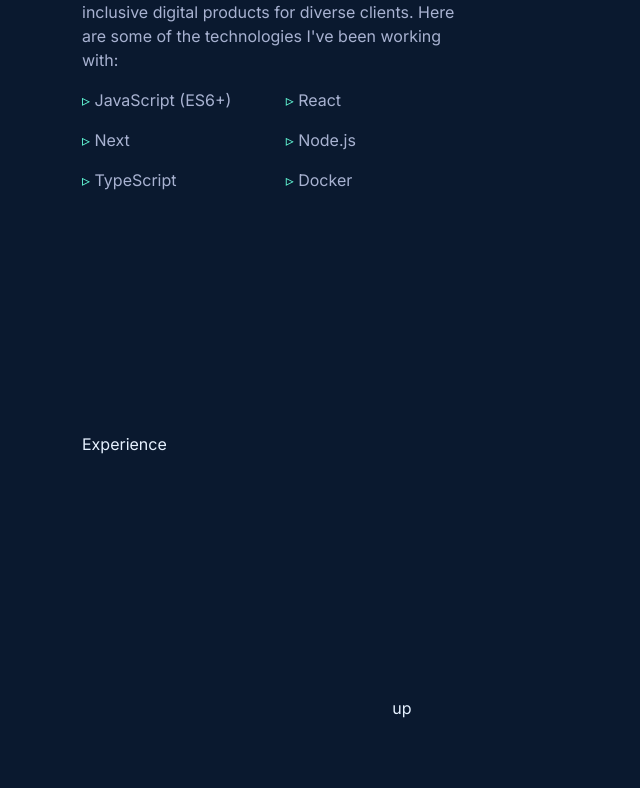
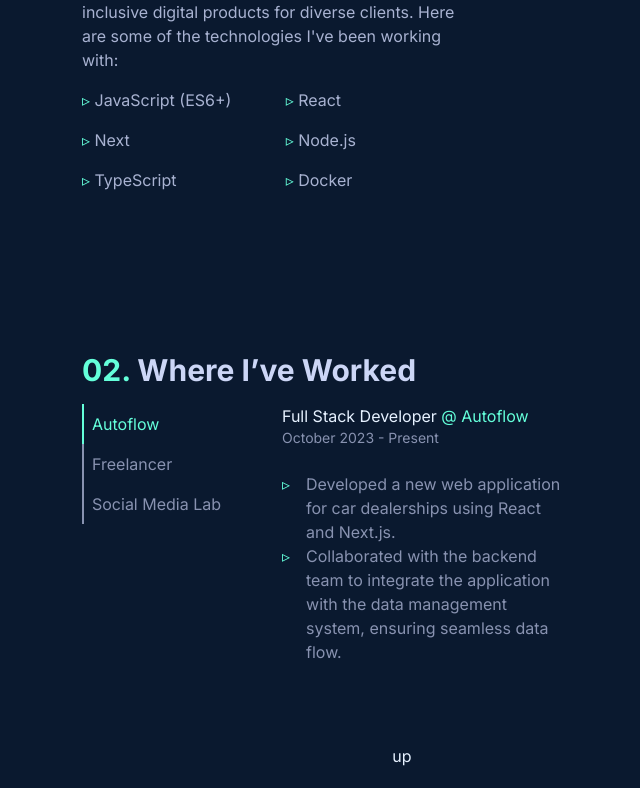
Before and after one commit to Jonavoe/portfolio, a React (Vite) app: page / in a window 1280 px wide. Shown: the part 1500-2288 px from the top of the page, without its empty margins (238-878 px from the left). Before the commit the page ends 2240 px from the top, so only its background shows below. Built offline with nearby package versions, Linux system fonts and the light colour scheme; a web font is replaced by a local one.

Commit message:
Update Experience.tsx

```diff
--- a/src/components/Experience.tsx
+++ b/src/components/Experience.tsx
@@ -1,10 +1,87 @@
-import React from 'react'
+import React, { useState } from 'react'
 
 export default function Experience() {
+    const [select, setSelect] = useState("autoflow")
+
+    const handleClick = (value: string) => {
+        setSelect(value)
+    }
+
     return (
-        <div id='experience' className='flex justify-center my-60'>
+        <div id='experience' className='flex justify-center my-20'>
             <div className='w-3/4 md:w-3/6'>
-                Experience
+                <div className='flex w-3/4 flex-col gap-4 '>
+
+                    <h2 className='text-3xl font-bold text-[--lightest-slate]'><span className='text-[--green]'>02.</span> Where I’ve Worked</h2>
+
+                    <div className='flex gap-10'>
+                        <div className='flex flex-col'>
+                            <div className={`p-2 borderLeft ${select === "autoflow" ? "text-[--green] borderLeftSelect" : "text-[--slate] borderLeft w-[10rem]"}`} onClick={() => handleClick("autoflow")}>Autoflow</div>
+                            <div className={`p-2  ${select === "freelancer" ? "text-[--green] borderLeftSelect" : "text-[--slate] borderLeft w-[10rem]"}`} onClick={() => handleClick("freelancer")}>Freelancer</div>
+                            <div className={`p-2  ${select === "sml" ? "text-[--green] borderLeftSelect" : "text-[--slate] borderLeft w-[10rem]"}`} onClick={() => handleClick("sml")}>Social Media Lab</div>
+                        </div>
+                        <div className={`${select === "autoflow" ? "visible" : "hidden"}`}>
+                            <h3>
+                                Full Stack Developer <span className='text-[--green] hover-underline-animation'> <a href="https://www.autoflow.com.ar/" target='_blank'>@ Autoflow</a>
+                                </span>
+                            </h3>
+                            <p className='text-sm text-[--slate]'>October 2023 - Present</p>
+                            <div className='mt-6'>
+                                <div className='flex gap-4'>
+                                    <span className='text-[--green]'>▹</span>
+                                    <p className='text-[--slate]'>
+                                        Developed a new web application for car dealerships using React and Next.js.
+                                    </p>
+                                </div>
+                                <div className='flex gap-4'>
+                                    <span className='text-[--green]'>▹</span>
+                                    <p className='text-[--slate]'>
+                                        Collaborated with the backend team to integrate the application with the data management system, ensuring seamless data flow.
+                                    </p>
+
+                                </div>
+                            </div>
+                        </div>
+                        <div className={`${select === "freelancer" ? "visible" : "hidden"}`}>
+                            <h3>
+                                Full Stack Developer <span className='text-[--green] hover-underline-animation'>@ Freelancer
+                                </span>
+                            </h3>
+                            <p className='text-sm text-[--slate]'>September 2023 - Present</p>
+                            <div className='mt-6'>
+                                <div className='flex gap-4'>
+                                    <span className='text-[--green]'>▹</span>
+                                    <p className='text-[--slate]'>
+                                        Provided freelance services specializing in creating landing pages and blogs for various clients, exceeding their expectations for functionality and design.
+                                    </p>
+                                </div>
+                            </div>
+                        </div>
+                        <div className={`${select === "sml" ? "visible" : "hidden"}`}>
+                            <h3>
+                                Full Stack Developer <span className='text-[--green] hover-underline-animation'><a href="https://www.socialmedialab.ai/" target="_blank" rel="noopener noreferrer">@ Social Media Lab AI</a>
+                                </span>
+                            </h3>
+                            <p className='text-sm text-[--slate]'>April 2023 - September 2023</p>
+                            <div className='mt-6'>
+                                <div className='flex gap-4'>
+                                    <span className='text-[--green]'>▹</span>
+                                    <p className='text-[--slate]'>
+                                        Contributed to the development of innovative web applications, including "Employee Application" and "Client Application," utilizing React and Node.js.
+                                    </p>
+                                </div>
+                                <div className='flex gap-4'>
+                                    <span className='text-[--green]'>▹</span>
+                                    <p className='text-[--slate]'>
+                                        Played a key role in enhancing the functionality and user experience of the platform, contributing to improved client management and employee engagement.
+
+                                    </p>
+
+                                </div>
+                            </div>
+                        </div>
+                    </div>
+                </div>
             </div>
         </div>
     )
```
